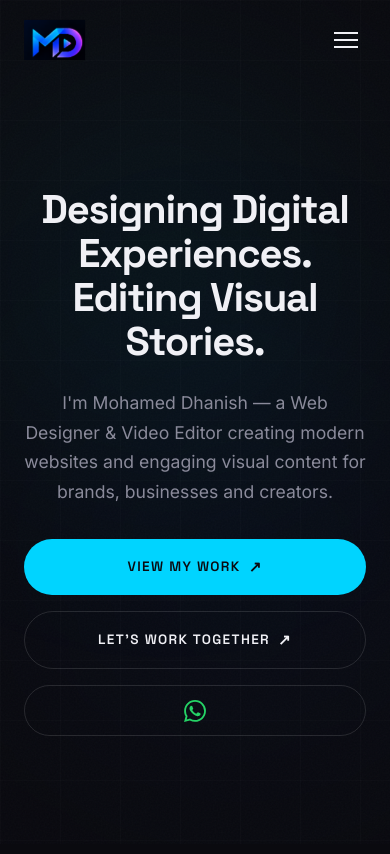
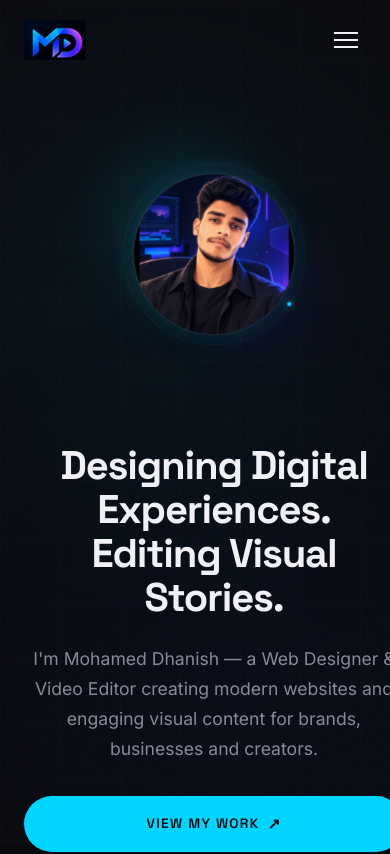
Before and after one commit to mohamed-dhanish-cyber/new-portfolio, a React (Vite) app: page / in a window 390 px wide. Shown: the top 854 px of the page. Built offline with nearby package versions, Linux system fonts and the light colour scheme.

Commit message:
Make hero profile image responsive on mobile

```diff
--- a/src/components/Hero/Hero.css
+++ b/src/components/Hero/Hero.css
@@ -328,6 +328,7 @@
   .hero__container {
     grid-template-columns: 1fr;
     text-align: center;
+    gap: 2rem;
   }
 
   .hero__content {
@@ -344,7 +345,9 @@
   }
 
   .hero__visual {
-    display: none;
+    display: flex;
+    order: -1;
+    transform: scale(0.85);
   }
 
   .hero__subtitle {
@@ -360,6 +363,12 @@
   .hero__title {
     font-size: 0.85rem;
     letter-spacing: 0.15em;
+  }
+
+  .hero__visual {
+    transform: scale(0.65);
+    margin-bottom: -2rem;
+    margin-top: -1rem;
   }
 
   .hero__actions {
```
